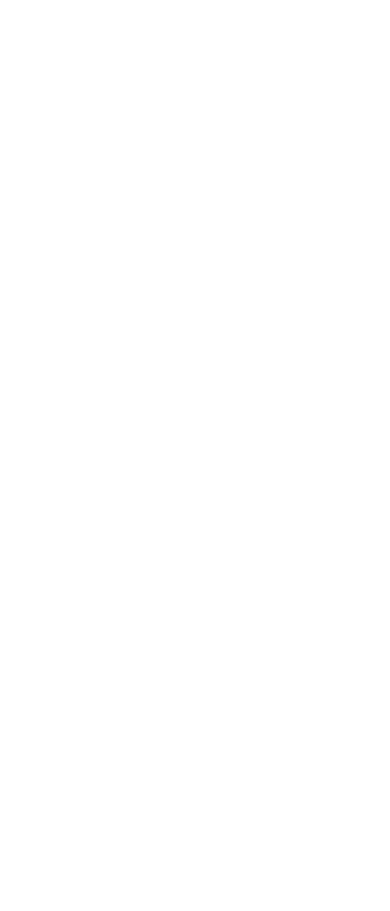
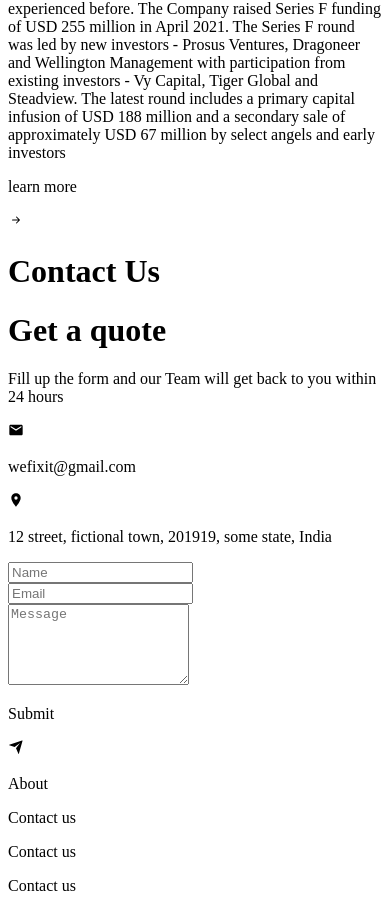
Before and after one commit to pratikgoyal0403/we-fixit-frontend, a Next.js app: page / in a window 390 px wide. Shown: the part 4436-5347 px from the top of the page. Before the commit the page ends 4328 px from the top, so only its background shows below. Built offline with nearby package versions, Linux system fonts and the light colour scheme.

Commit message:
made about and contact responsive

```diff
--- a/components/About/About.js
+++ b/components/About/About.js
@@ -4,37 +4,35 @@
 
 export default function About() {
 	return (
-		<div className="my-20">
+		<div className="container mx-auto px-4 my-10 md:my-16">
 			<Heading title="About" />
 			{/* <img */}
 			{/* 	src="/images/aboutus.png" */}
 			{/* 	alt="about us image" */}
 			{/* 	className="w-1/4 mx-auto" */}
 			{/* /> */}
-			<div className="w-4/5 mx-auto my-8">
+			<div className="mx-auto my-6 md:my-8">
 				<p className="text-center">
-					Urban Company is Asia's largest online home services
-					platform. Launched in 2014, Urban Company today operates in
-					India, Australia, Singapore, the UAE and The Kingdom of
-					Saudi Arabia. The platform helps customers book reliable &
-					high quality services - beauty treatments, massages,
-					haircuts, home cleaning, handymen, appliance repair,
-					painting, pest control and more – delivered by trained
-					professionals conveniently at home. Urban Company's vision
-					is to empower millions of professionals worldwide to deliver
-					services at home like never experienced before. The Company
-					raised Series F funding of USD 255 million in April 2021.
-					The Series F round was led by new investors - Prosus
-					Ventures, Dragoneer and Wellington Management with
-					participation from existing investors - Vy Capital, Tiger
-					Global and Steadview. The latest round includes a primary
-					capital infusion of USD 188 million and a secondary sale of
-					approximately USD 67 million by select angels and early
-					investors
+					Urban Company is Asia's largest online home services platform.
+					Launched in 2014, Urban Company today operates in India,
+					Australia, Singapore, the UAE and The Kingdom of Saudi Arabia.
+					The platform helps customers book reliable & high quality
+					services - beauty treatments, massages, haircuts, home cleaning,
+					handymen, appliance repair, painting, pest control and more –
+					delivered by trained professionals conveniently at home. Urban
+					Company's vision is to empower millions of professionals
+					worldwide to deliver services at home like never experienced
+					before. The Company raised Series F funding of USD 255 million in
+					April 2021. The Series F round was led by new investors - Prosus
+					Ventures, Dragoneer and Wellington Management with participation
+					from existing investors - Vy Capital, Tiger Global and Steadview.
+					The latest round includes a primary capital infusion of USD 188
+					million and a secondary sale of approximately USD 67 million by
+					select angels and early investors
 				</p>
 				<LinkButton
 					title="learn more"
-					className="w-max mx-auto my-5 "
+					className="w-max mx-auto mt-10"
 					Icon2={<BsArrowRightShort />}
 				/>
 			</div>
--- a/components/ContactUs/ContactUs.js
+++ b/components/ContactUs/ContactUs.js
@@ -6,24 +6,29 @@
 
 export default function ContactUs() {
 	return (
-    <div className="my-20">
+		<div className="container mx-auto px-6 w-11/12 max-w-5xl mt-2 mb-10">
 			<Heading title="Contact Us" />
-      <div className="w-3/4 my-10 rounded mx-auto  grid grid-cols-2">
-        <div className="pr-16">
-          <h1 className="text-3xl font-semibold text-gray-600">Get a quote </h1>
-          <p className="text-gray-500 my-2 mb-10">
-            Fill up the form and our Team will get back to you within 24 hours
+			<div className="my-10 rounded mx-auto grid md:grid-cols-2">
+				<div className="md:pr-16 order-2 md:order-1 mt-10 md:mt-0">
+					<h1 className="text-3xl font-semibold text-gray-600 text-center md:text-left">
+						Get a quote{" "}
+					</h1>
+					<p className="text-gray-500 my-2 mb-10 text-center md:text-left">
+						Fill up the form and our Team will get back to you within 24
+						hours
 					</p>
-          <div className="flex items-center mb-5">
-            <MdEmail className="text-2xl text-primary" />
+					<div className="flex items-start mb-5">
+						<MdEmail className="text-3xl text-primary" />
 						<p className="ml-4 text-lg">wefixit@gmail.com</p>
 					</div>
-          <div className="flex items-center mb-5">
-            <MdLocationOn  className="text-2xl text-primary" />
-            <p className="ml-4 text-lg">12 street, fictional town, 201919, some state, India</p>
+					<div className="flex items-start mb-5">
+						<MdLocationOn className="text-3xl text-primary" />
+						<p className="ml-4 text-lg">
+							12 street, fictional town, 201919, some state, India
+						</p>
 					</div>
 				</div>
-        <div className="w-2/3">
+				<div className="lg:w-2/3 mx-auto order-1 md:order-2">
 					<div className="">
 						<Input type="text" placeholder="Name" />
 					</div>
--- a/pages/index.js
+++ b/pages/index.js
@@ -35,8 +35,8 @@
 			<ServicesInput />
 			<AllServices />
 			<Features />
-			{/*<About />
-      <ContactUs /> */}
+			<About />
+			<ContactUs />
 		</>
 	);
 }
```
Lines whose indentation alone changed are shown as unchanged.
